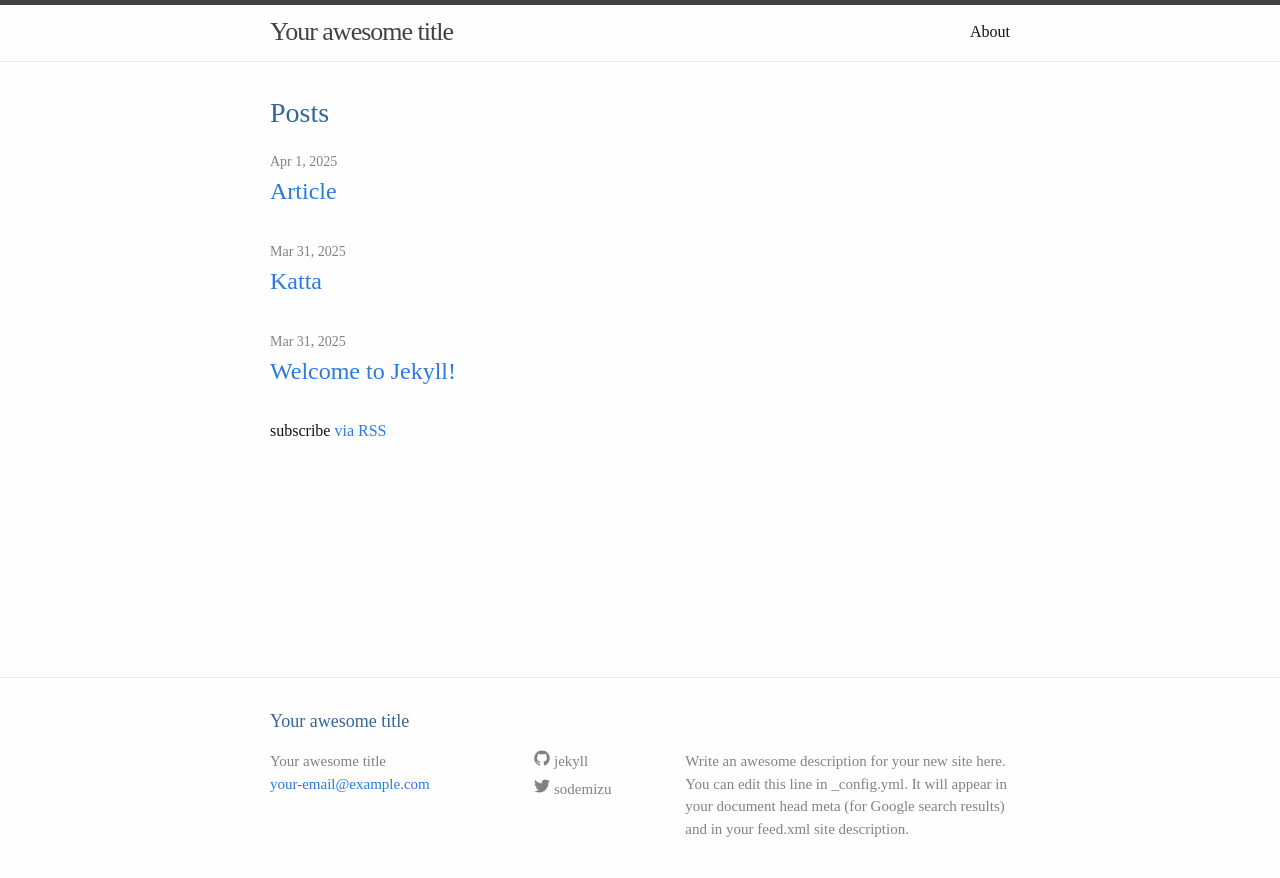
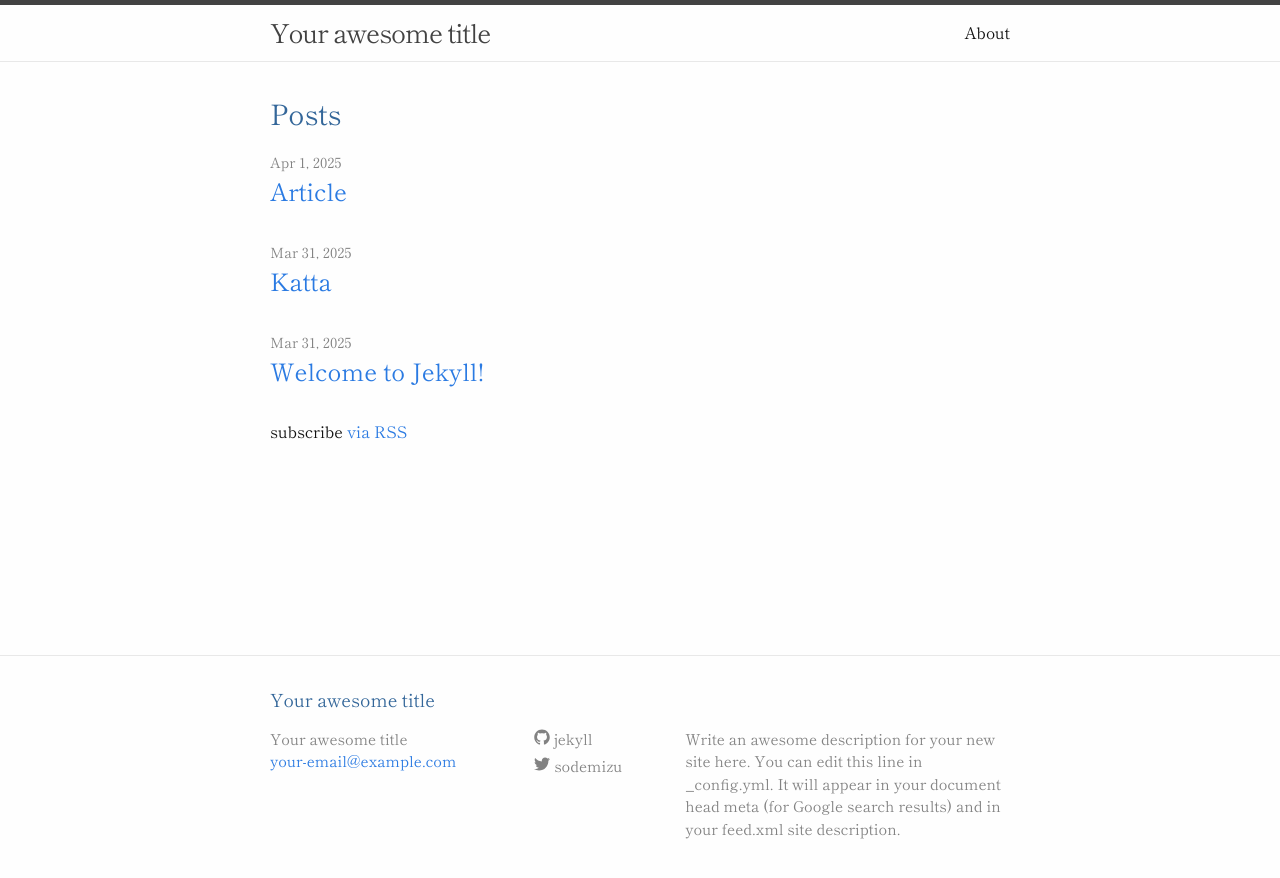
Before and after one commit to njargon/njargon.github.io, a Jekyll site: the page built from index.markdown, in a window 1280 px wide. Shown: the top 878 px of the page. Built offline with Jekyll 4.4.1, drawn with Linux system fonts in a browser that asks for light colours; some web fonts are replaced.

Commit message:
Use Shippori Mincho from Google Fonts

```diff
--- a/_includes/head.html
+++ b/_includes/head.html
@@ -3,9 +3,12 @@
   <meta http-equiv="X-UA-Compatible" content="IE=edge">
   <meta name="viewport" content="width=device-width, initial-scale=1">
   {%- seo -%}
+
+  <link href="https://fonts.googleapis.com/css2?family=Shippori+Mincho&display=swap" rel="stylesheet">
+
   <link rel="stylesheet" href="{{ "/assets/main.css" | relative_url }}">
-  <!-- 🔽 Webフォントを追加 -->
-  <link rel="stylesheet" href="https://fonts.example.com/ten-mincho.css">
+
+
   {%- feed_meta -%}
   {%- if jekyll.environment == 'production' and site.google_analytics -%}
     {%- include google-analytics.html -%}
--- a/assets/main.scss
+++ b/assets/main.scss
@@ -5,16 +5,10 @@
 
 // ここから自分のカスタムCSS
 
-// Oradano明朝のWebフォント読み込み
-@font-face {
-  font-family: 'Oradano Mincho';
-  src: url('/assets/fonts/Oradano-mincho-GSRR.woff2') format('woff2');
-  font-weight: normal;
-  font-style: normal;
-}
+
 
 body {
-  font-family: 'Oradano Mincho', serif;
+  font-family: 'Shippori Mincho', serif;
   background-color: #fefefe;
 }
 
```
